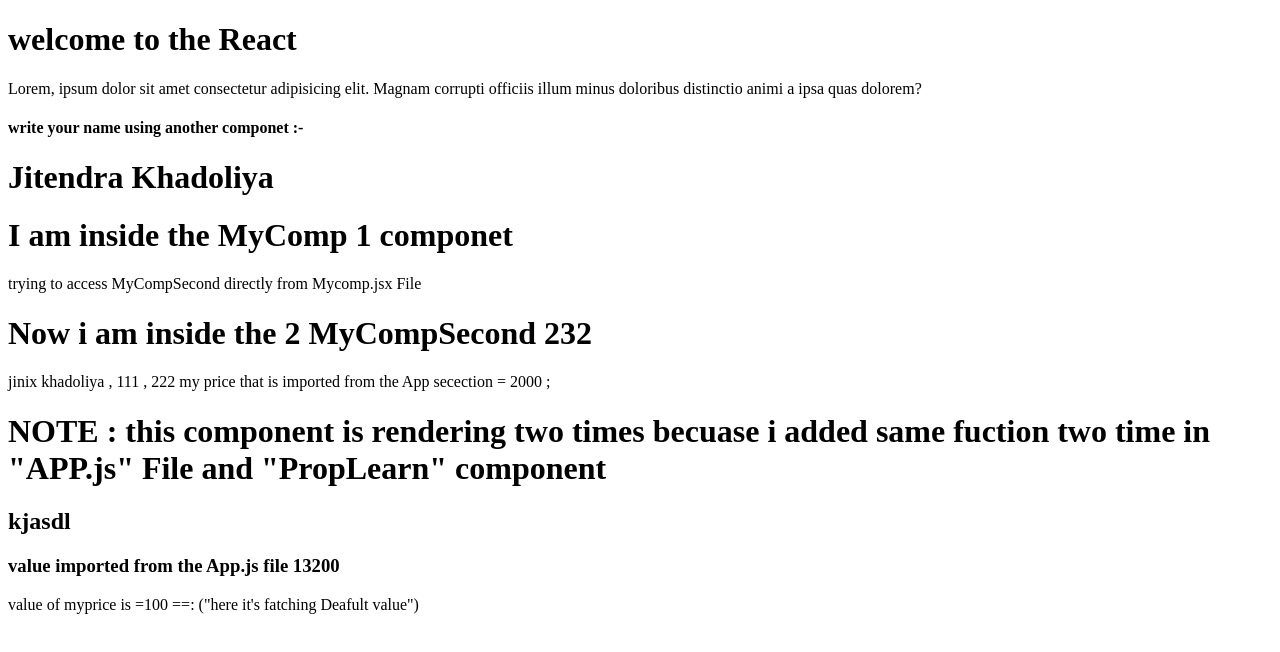
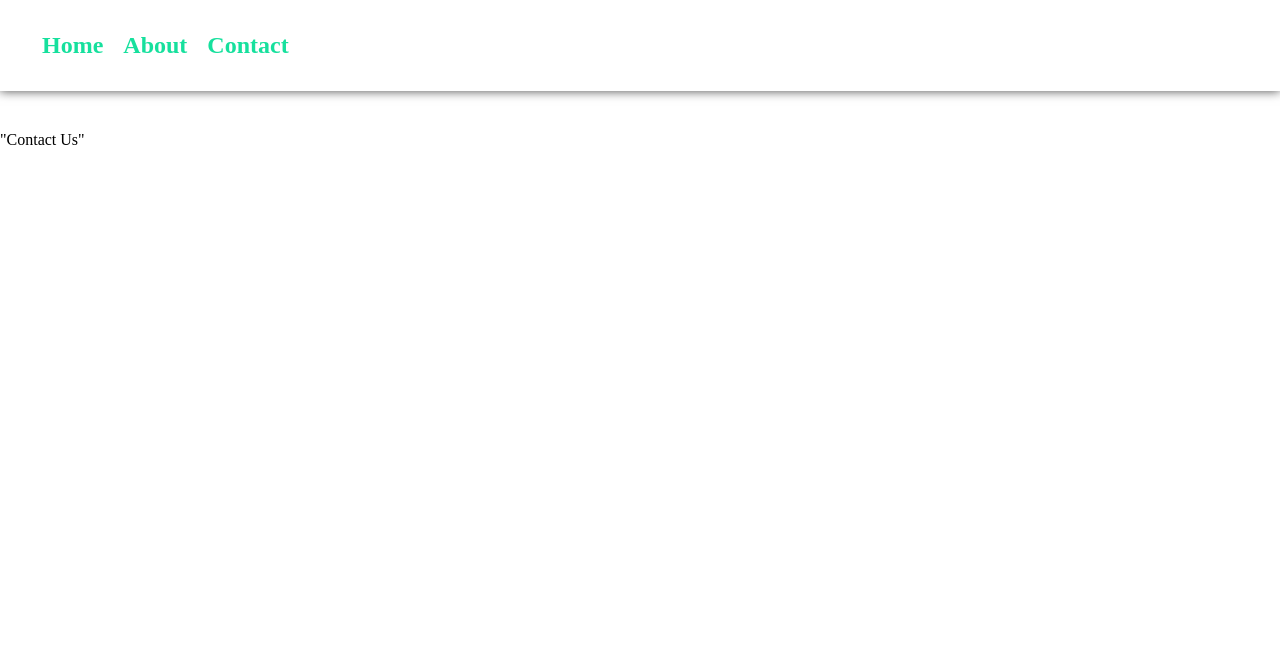
Before and after one commit to jitendraKhadoliya/react-js, a React (Create React App) app: page /contact in a window 1280 px wide. Shown: the top 652 px of the page. Built offline with nearby package versions, Linux system fonts and the light colour scheme.

Commit message:
react js fifth commit about Routers

```diff
--- a/package.json
+++ b/package.json
@@ -8,6 +8,7 @@
     "@testing-library/user-event": "^13.5.0",
     "react": "^18.2.0",
     "react-dom": "^18.2.0",
+    "react-router-dom": "^6.4.5",
     "react-scripts": "5.0.1",
     "web-vitals": "^2.1.4"
   },
--- a/src/App.js
+++ b/src/App.js
@@ -1,65 +1,43 @@
-import { Fragment } from "react";
-import MyComp, { MyCompSecond } from "./components/MyComp";
-import {PropLearn, PropLearnTwo} from "./components/PropLearn"
 
-// const UserData = (props)=>{
-  // return <div>
-  //   <h1>{props.salary}</h1>
-  //   <h1>{props.poisiton}</h1>
-  //   <h1>{props.company}</h1>
-  //   <h1>{typeof props.salary} </h1>
-  //   <h1>{typeof props.poisiton} </h1>
-  //   <h1>{typeof props.company} </h1>
-  // </div>
-      // <Trinary/>cl
-// }
+
+import Header from "./components/Header";
+import "./style/App.css";
+import "./style/Header.css";
+import "./components/Home";
+import "./components/About"
+import {BrowserRouter as Router ,Routes, Route} from "react-router-dom";
+import Home from "./components/Home";
+import About from "./components/About";
+import Contact from "./components/Contact";
 
 
 
-const MyName = ()=>{
-  return <h1>Jitendra Khadoliya</h1>
-}
-
 function App() {
-  // const lists = ["jitu","punit","ankit","ram","prince","khusi"];
-
-
-  return (
-
-    <Fragment>
-
-    <div className="App">
-
-      {/* <UserData salary = {10000} poisiton = {"junior enginner"} company ="google"/>
-      <UserData salary = {10000} poisiton = {"Front End enginner"} company ="meta"/>
-      <UserData salary = {10000} poisiton = {"Back End enginner"} company ="Netfliex"/>
-      {/* <Trinary /> */}
-      {/* {lists.map((list , indexNumber)=>{
-        return (
-          <h1> {list}, {indexNumber }</h1>
-        )
-        })}  */}
-
-
-        </div>
-        {/* from here i will start new begning */}
-
-        <h1>welcome to the React </h1>
-
-        <p>Lorem, ipsum dolor sit amet consectetur adipisicing elit. Magnam corrupti officiis illum minus doloribus distinctio animi a ipsa quas dolorem?</p>
-
-        <h4>write your name using another componet :-</h4>
-        <MyName />
-        <MyComp/>
-        <p>trying to access MyCompSecond directly from Mycomp.jsx File</p>
-        < MyCompSecond/>
-        <PropLearn  firstName = "jinix" lastName = " khadoliya" price = {2000}/>
-        < PropLearnTwo pprice = {13200}/>
 
 
 
-    </Fragment>
-  );
+  return(
+  <Router>
+
+    <Header/>
+
+
+        <Routes>
+
+
+            <Route path="/" element = {<Home />} />
+            <Route path="/about" element = {<About />} />
+            <Route path="/contact" element = {<Contact />} />
+            <Route path="*" element = {<div>Page not found 404</div>} />
+
+
+        </Routes>
+
+
+
+  </Router>
+
+  )
 }
 
 
--- /dev/null
+++ b/src/components/About.jsx
@@ -0,0 +1,9 @@
+import React from 'react';
+
+const About = () =>{
+    return (
+        <div>About</div>
+    )
+}
+
+export default About;
--- /dev/null
+++ b/src/components/Contact.jsx
@@ -0,0 +1,11 @@
+
+import React from 'react'
+
+const Contact = () => {
+  return (
+    <div>
+        "Contact Us"</div>
+  )
+}
+
+export default Contact;
--- /dev/null
+++ b/src/components/Header.jsx
@@ -0,0 +1,18 @@
+import React from 'react';
+import "../style/Header.css";
+
+const Header = ()=>{
+
+    return(
+        <nav>
+            <a href="/">Home</a>
+            <a href="/about">About</a>
+            <a href="/contect">Contact</a>
+
+
+
+        </nav>
+    )
+}
+
+export default Header;
--- /dev/null
+++ b/src/components/Home.jsx
@@ -0,0 +1,9 @@
+import React from 'react'
+
+const Home = () => {
+  return (
+    <div>Home</div>
+  )
+}
+
+export default Home
--- a/src/components/MyComp.jsx
+++ b/src/components/MyComp.jsx
@@ -23,5 +23,5 @@ const MyCompSecond = ()=>{
 
 }
 
-export {MyCompSecond};
-export default MyComp;
+export {MyComp, MyCompSecond};
+// export  MyComp;
--- /dev/null
+++ b/src/style/App.css
@@ -0,0 +1,5 @@
+*{
+  box-sizing: border-box;
+  margin: 0px;
+  padding: 0px;
+}
--- /dev/null
+++ b/src/style/Header.css
@@ -0,0 +1,13 @@
+nav{
+    background-color:white;
+    padding: 2rem;
+    box-shadow: 0 0  10px rgba(0, 0, 0, 0.712);
+    margin-bottom: 40px;
+}
+
+nav > a{
+    font: 600 1.5rem cursive;
+    color: rgb(22, 224, 157);
+    text-decoration: none;
+    margin: 0 10px;
+}
```
Also changed, not shown: src/App.css (deleted, +0 -38 lines), src/components/FirstLearningComp.txt (added), 1 other file (tests, documents, lock files or other folders).
